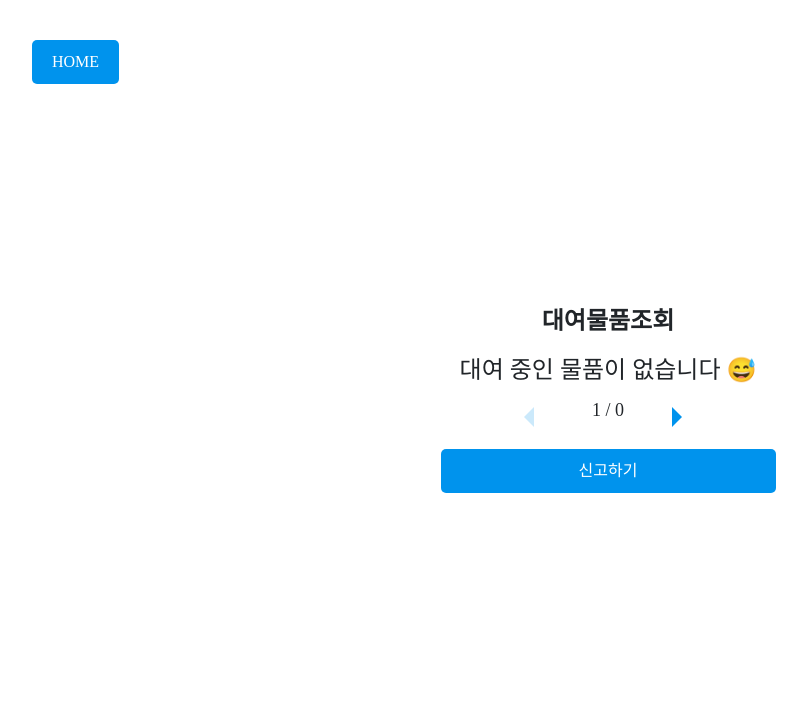
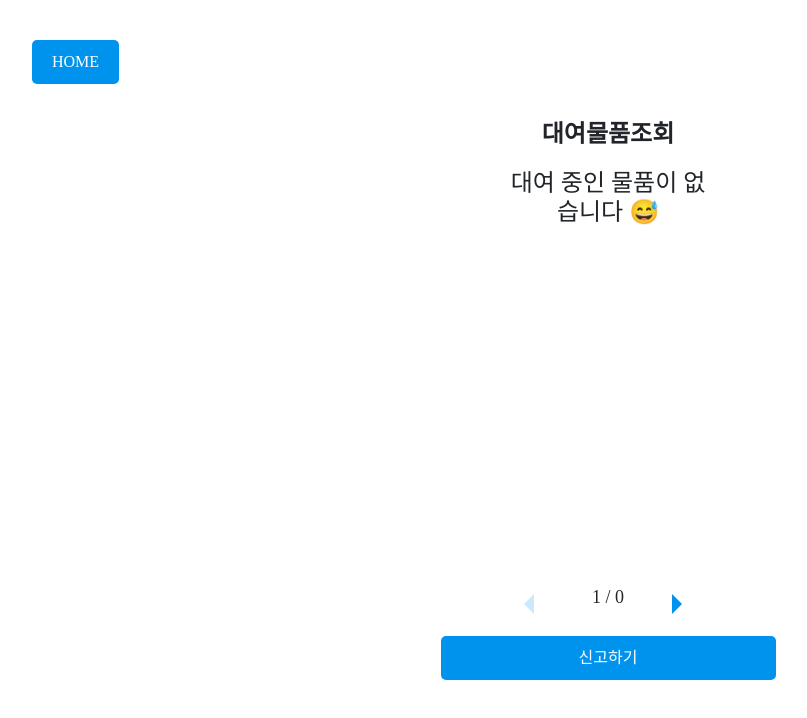
Before and after one commit to simple0710/O2O, a React (Create React App) app in the folder FE/kiosk/: page /kiosk/brokenfind in a window 1280 px wide. Shown: the top 718 px of the page, without its empty margins (32-839 px from the left). Built offline with nearby package versions, Linux system fonts and the light colour scheme; a web font is replaced by a local one.

Commit message:
fix: 장바구니 css 수정

```diff
--- a/FE/kiosk/src/styles/BrokenFind.css
+++ b/FE/kiosk/src/styles/BrokenFind.css
@@ -10,7 +10,8 @@
 .cart-container {
   width: 100%;
   max-width: 375px;
-  height: auto;
+  /* height: auto; */
+  height: 600px;  /*높이 고정*/
   margin: 0 auto;
   background-color: white;
   padding: 20px;
@@ -21,7 +22,8 @@
   display: flex;
   flex-direction: column;
   align-items: center;
-  justify-content: center;
+  /* justify-content: center; */
+
 }
 
 h2 {
@@ -30,14 +32,29 @@ h2 {
   font-size: 24px;
   font-weight: bold;
 }
-/*
+
 .items {
-  margin-bottom: 20px;
+  width: 200px;
+  flex-grow: 1;
+  display: flex;
+  flex-direction: column;
+  /* justify-content: flex-start; */
+  min-height: 400px; /* 아이템 영역의 최소 높이 설정 */
+}
+
+
+/* .rent {
+  margin-bottom: 15px;
 } */
+
 
 .rent {
   margin-bottom: 15px;
+  display: flex;
+  flex-direction: column;
+  justify-content: flex-start;
 }
+
 
 .item {
   padding: 10px;
```
